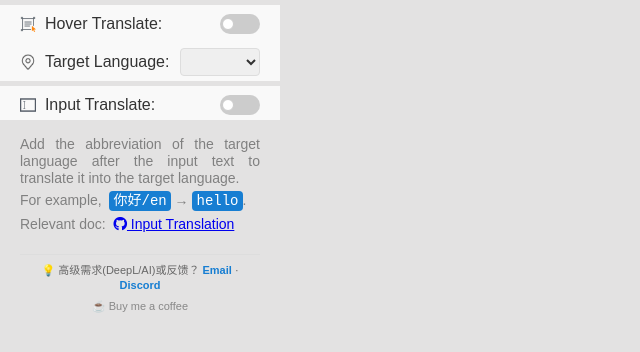
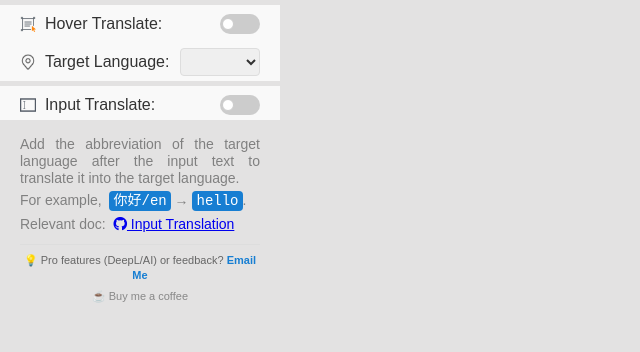
Before and after one commit to kelinkong/Input-Translation, a website built with Vite: page popup/popup.html in a window 1280 px wide. Shown: the whole page, without its empty margins (0-640 px from the left). Built offline with nearby package versions, Linux system fonts and the light colour scheme; some packages are replaced by stand-ins of ours.

Commit message:
style: switch to english, remove discord, and reduce gap in popup footer

```diff
--- a/popup/popup.css
+++ b/popup/popup.css
@@ -121,10 +121,10 @@ code {
     align-items: center;
 }
 .text-container{
-    margin: 10px 0;
+    margin: 10px 0 5px 0;
 }
 .support-container {
-    margin: 5px 20px 10px 20px;
+    margin: 0px 20px 10px 20px;
     padding-top: 8px;
     border-top: 1px solid #ddd;
     display: flex;
--- a/popup/popup.html
+++ b/popup/popup.html
@@ -54,8 +54,8 @@
     </div>
     <div class="support-container">
         <p class="feedback-text">
-            💡 高级需求(DeepL/AI)或反馈？
-            <a href="mailto:1763605980@qq.com">Email</a> · <a href="https://discord.gg/your_discord_invite" target="_blank">Discord</a>
+            💡 Pro features (DeepL/AI) or feedback?
+            <a href="mailto:1763605980@qq.com">Email Me</a>
         </p>
         <a href="https://www.buymeacoffee.com/kelinkong" target="_blank" class="bmc-link">
             ☕ Buy me a coffee
```
